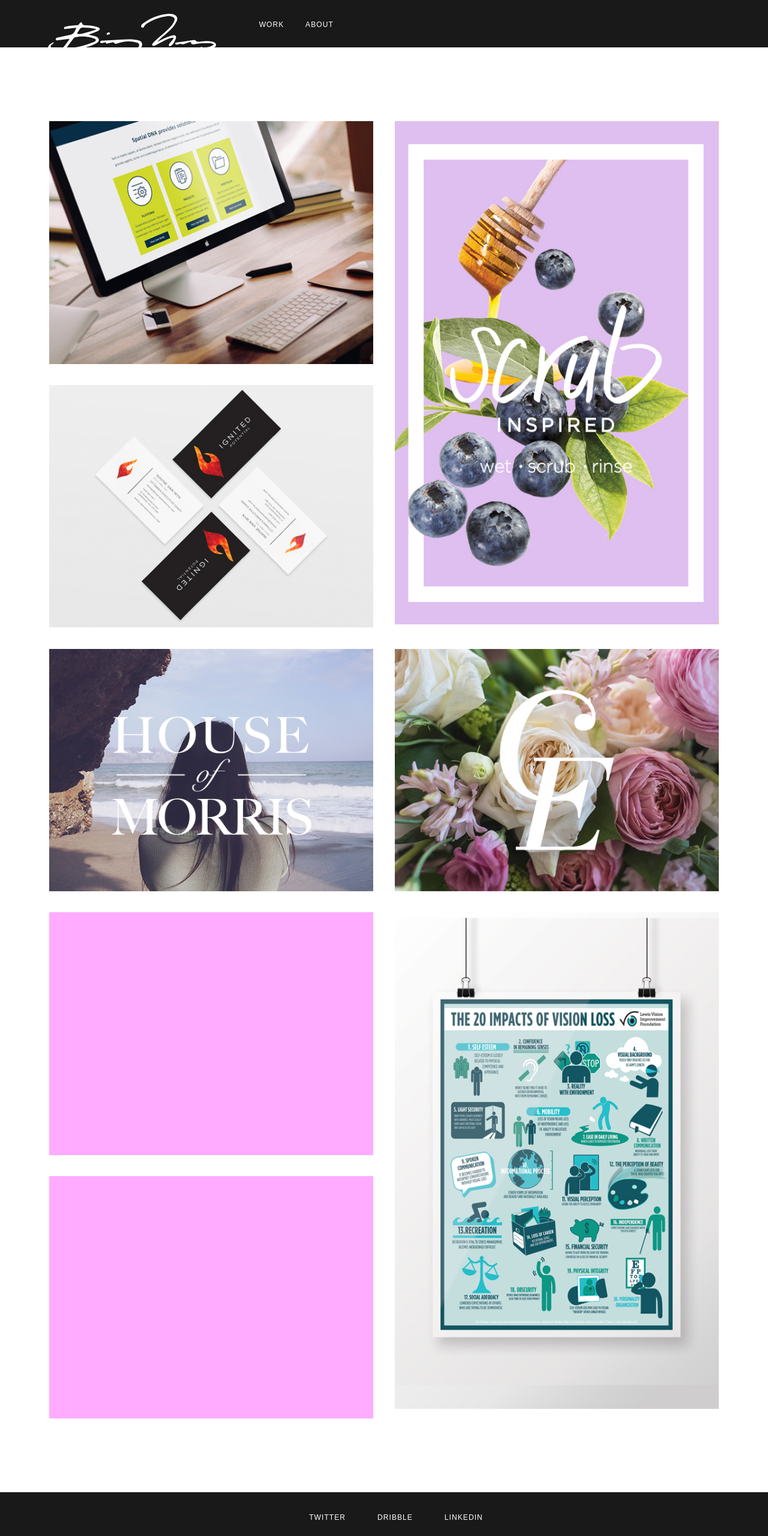
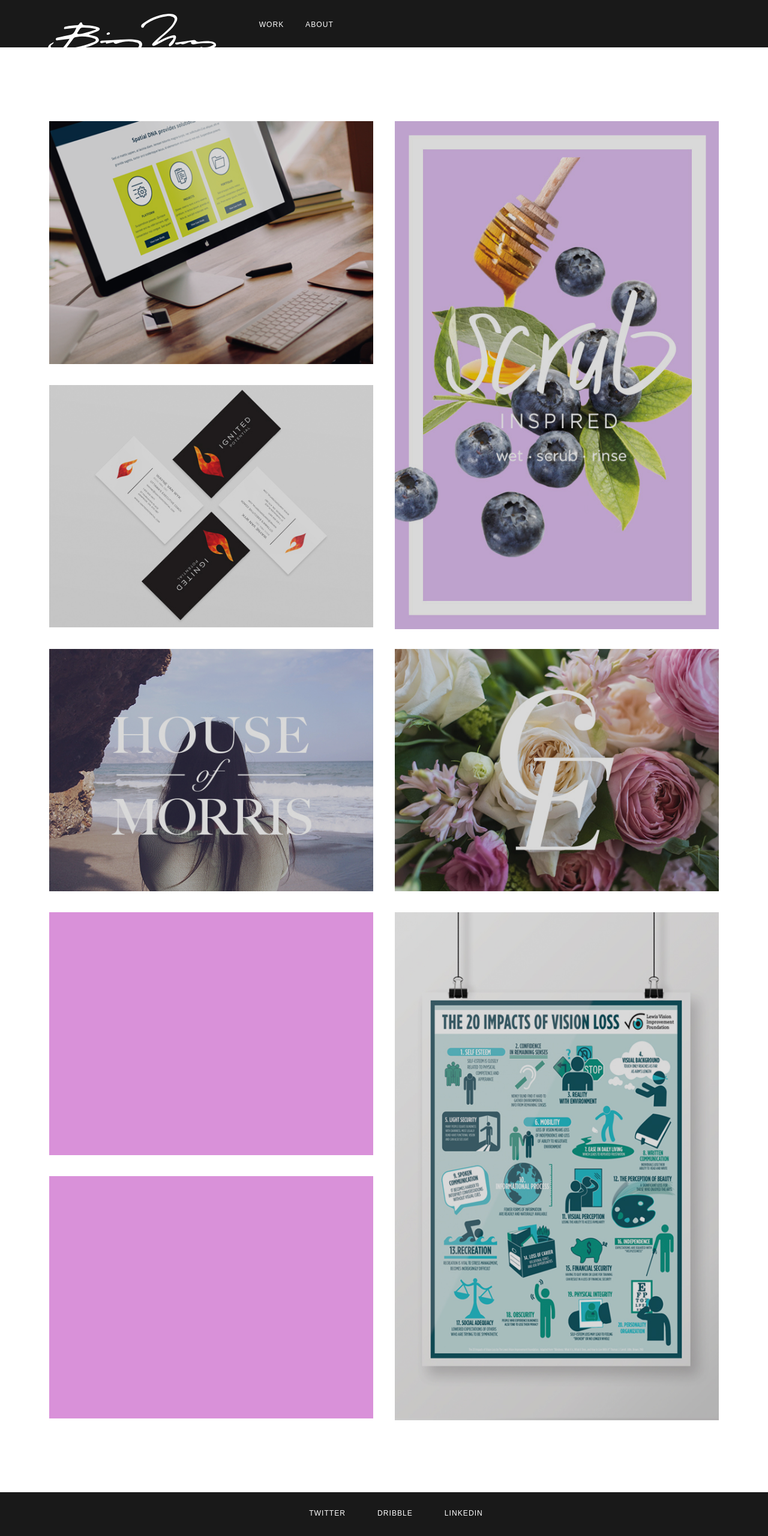
Before and after one commit to norr0065/portfolio-site, a Jekyll site: the page built from portfolio.html, in a window 1280 px wide. Shown: the whole page at 60% size. Built offline with Jekyll 4.4.1, drawn with Linux system fonts in a browser that asks for light colours; Markdown is read by kramdown in place of the engine named in the settings.

Commit message:
Added Slight image hover to portfolio page :)

```diff
--- a/_layouts/default.html
+++ b/_layouts/default.html
@@ -3,7 +3,7 @@
 <head>
   <meta charset="utf-8">
     <title>Brit Norris · Ottawa Based · Graphic Designer </title>
-    <link rel="icon" href="{{site.baseurl}}/images/britnorfavicon.png">
+    <link rel="icon" href="{{site.baseurl}}/images/britnorfaviconblk.png">
     <link href='https://fonts.googleapis.com/css?family=Raleway' rel='stylesheet' type='text/css'>
     <link href="{{site.baseurl}}/css/grid.css" rel="stylesheet">
     <link href="{{site.baseurl}}/css/type.css" rel="stylesheet">
@@ -51,7 +51,7 @@
 
 <a class="skip-links-bottom" href="#top"></a>
 
-<div class="footer-bar media micro pad-t">
+<div class="footer-bar micro pad-t">
   <ul class="footer_content">
     <li class="footie capitalize">
         <a href="https://twitter.com/britnor52" target="_blank">Twitter</a>
--- a/css/main.css
+++ b/css/main.css
@@ -171,6 +171,22 @@
     padding-right: 1em;
 }
 
+.portfolioimage,
+.tallportfolioimage {
+-webkit-filter: brightness(0.85);
+        filter: brightness(0.85);
+-webkit-transition: all 0.3s ease-out;
+   -moz-transition: all 0.3s ease-out;
+     -ms-transition: all 0.3s ease-out;
+         transition: all 0.3s ease-out;
+}
+
+.portfolioimage:hover,
+.tallportfolioimage:hover {
+-webkit-filter: brightness(1);
+        filter: brightness(1);
+}
+
 .project-banner {
   display: block;
     width: 80%;
@@ -213,7 +229,7 @@
     width:100%;
     height: 6em;
     z-index: 1000;
-    padding-top: 2.5em;
+    padding-top: 2em;
     text-align: center;
 }
 
@@ -221,7 +237,6 @@
     color: #FFFFFF;
     text-decoration: none;
      font-family: 'Montserrat', sans-serif;
-   font-weight: 70;
  text-align: left;
     text-align: center;
     letter-spacing: 1px;
--- a/portfolio.html
+++ b/portfolio.html
@@ -39,7 +39,7 @@
 </div>
 
 <div class="unit unit-xs-1 unit-s-1 unit-m-1-2 unit-l-1-2">
-    <img class="portfolioimage" src="{{site.baseurl}}/images/lvif.jpg" alt="Lewis Vision Improvement Foundation">
+    <img class="tallportfolioimage" src="{{site.baseurl}}/images/lvif.jpg" alt="Lewis Vision Improvement Foundation">
 </div>
 
 </div>
```
Also changed, not shown: images/britnorfavicon.png, images/britnorfaviconblk.png (added), images/lvif.jpg, images/scrubinspired.jpg.
